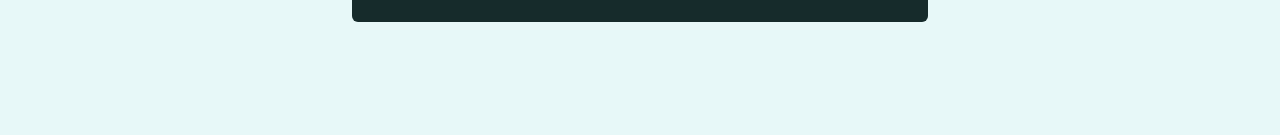
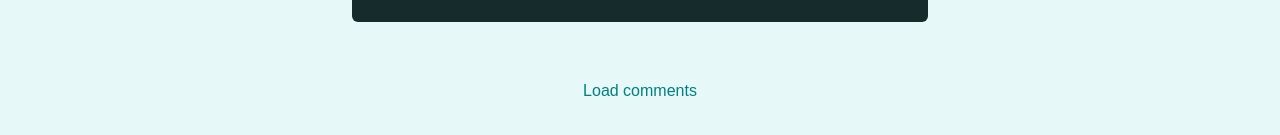
Before and after one commit to AhmadrezaMozaffary/quotes-react-router, a React (Create React App) app: page /qoutes/q1 in a window 1280 px wide. Shown: the part 355-490 px from the top of the page. Built offline with nearby package versions, Linux system fonts and the light colour scheme.

Commit message:
Handling nested routes

```diff
--- a/src/pages/QouteDetail.js
+++ b/src/pages/QouteDetail.js
@@ -24,8 +24,20 @@ const QouteDetail = () => {
   return (
     <>
       <HighlightedQoute text={qoute.text} author={qoute.author} />
+      <Route path={`/qoutes/${ID}`} exact>
+        <div className="centered">
+          <Link className="btn--flat" to={`/qoutes/${ID}/comments`}>
+            Load comments
+          </Link>
+        </div>
+      </Route>
       <Route path={`/qoutes/${ID}/comments`} exact>
         <Comments />
+        <div className="centered">
+          <Link className="btn--flat" to={`/qoutes/${ID}`}>
+            Close comments
+          </Link>{" "}
+        </div>
       </Route>
     </>
   );
```
Also changed, not shown: 1 other file (tests, documents, lock files or other folders).
